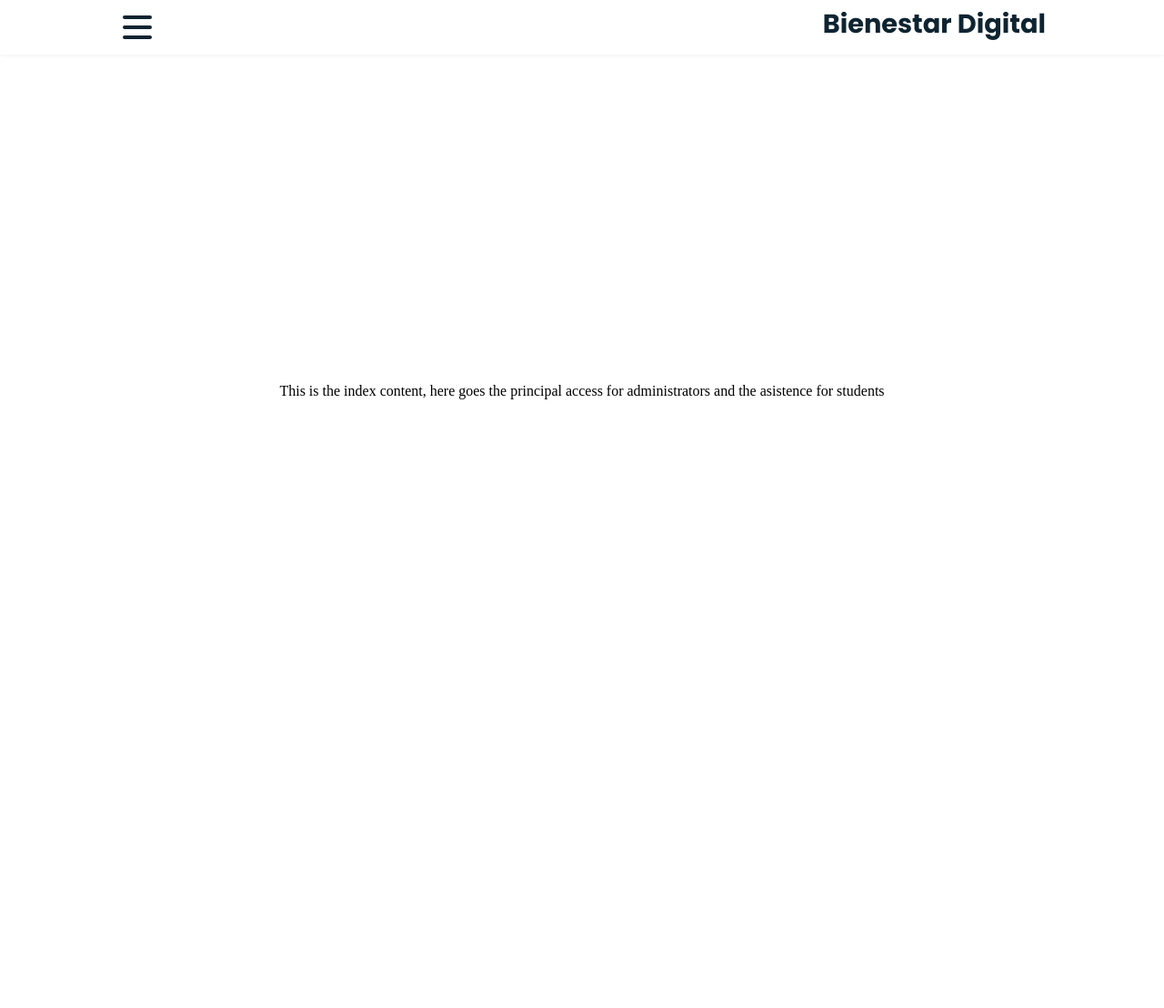
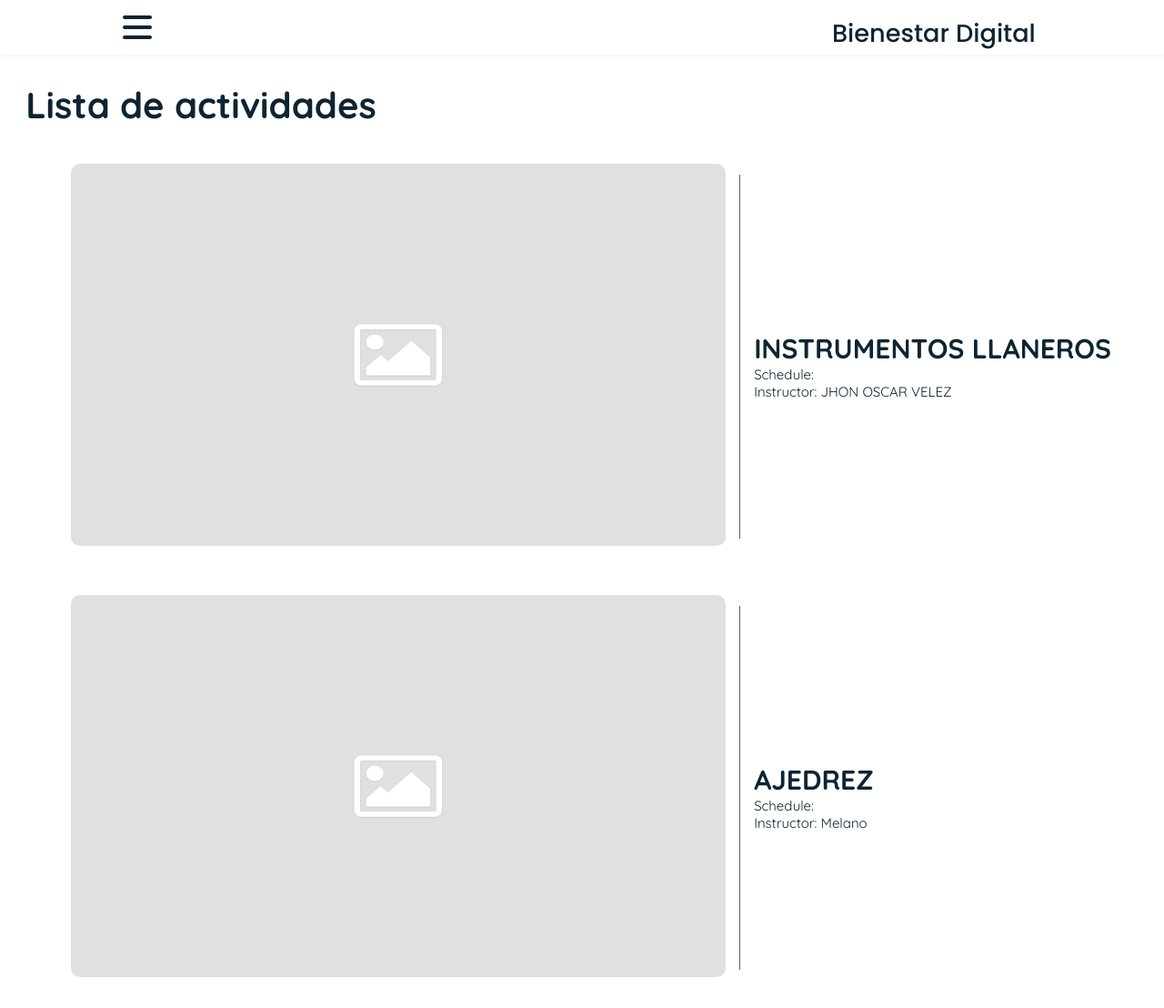
Before and after one commit to Sauloopez/bienestar-digital, a Django app: page / in a window 1280 px wide. Shown: the whole page at 91% size. Before the commit the page ends 439 px from the top, so only its background shows below. Run offline with Django 4.2, Linux system fonts and the light colour scheme; data comes from the database, SQL or seed files in the repository; both versions use the stored data as it was after the commit.

Commit message:
Index information and template setted for show the list of activities
Alter the database, the iamge source is included in a column

```diff
--- a/bienestar_digital/asistence/models.py
+++ b/bienestar_digital/asistence/models.py
@@ -24,6 +24,7 @@ class Activity(models.Model):
     id = models.IntegerField(primary_key=True)
     title = models.CharField(max_length=100)
     instructor = models.CharField(max_length=300)
+    img = models.CharField(max_length=300)
     def __str__(self) -> str:
         return self.title
     pass
--- /dev/null
+++ b/bienestar_digital/home/services.py
@@ -0,0 +1,4 @@
+from asistence.models import Activity, Schedule
+
+def get_activities():
+    return Activity.objects.all()
--- a/bienestar_digital/home/templates/base.html
+++ b/bienestar_digital/home/templates/base.html
@@ -25,10 +25,9 @@
                     <span class="line line3"></span>
                   </div>
                 <div class="logo">
-                  <h1 class="nav_title">Bienestar Digital</h1>
+                  <h1 class="nav_title"><a href="{% url 'index'%}">Bienestar Digital</a></h1>
                 </div>
                 <div class="menu-items">
-                  <li><a href="{% url 'index' %}">Home</a></li>
                   <li><a href="{% url 'mark_asistence' %}">Asistencia</a></li>
                   {% if user.is_authenticated %}
                   <li><a href="{% url 'logout'%}">Log out</a></li>
--- a/bienestar_digital/home/templates/home_index.html
+++ b/bienestar_digital/home/templates/home_index.html
@@ -1,9 +1,23 @@
 {% extends "base.html" %}
 
 {% block content %}
-<div>
-    <div>
-        This is the index content, here goes the principal access for administrators and the asistence for students
-    </div>
-</div>
+<section class="activities">
+    <h1 class="title">Lista de actividades</h1>
+    {% if activities %}
+        {% for activity in activities %}
+            <div class="activity" id="{{activity.id}}">
+                <div class="img-container">
+                    <img src="{{activity.img}}" class="img-activity">
+                </div>
+                <div class="vertical-line"></div>
+                <div class="activity-information">
+                    <h2 class="activity-title">{{activity.title}}</h2>
+                    <p>Schedule:</p>
+                    <table class="schedule" id="{{activity.id}}-schedule"></table>
+                    <p class="instructor-name">Instructor: {{ activity.instructor }}</p>
+                </div>
+            </div>
+        {% endfor %}
+    {% endif %}
+</section>
 {% endblock content %}
--- a/bienestar_digital/home/templates/signup.html
+++ b/bienestar_digital/home/templates/signup.html
@@ -11,7 +11,7 @@
         <form method="post" class="form">
 
             <div class="form_container">
-                <h2 class="form_title" >Registry</h2>
+                <h2 class="form_title" >Registro</h2>
                 {% csrf_token %}
                 <div class="form_group">
                     {{ form.username.label_tag }}
--- a/bienestar_digital/home/views.py
+++ b/bienestar_digital/home/views.py
@@ -3,11 +3,14 @@ from django.shortcuts import render, redirect
 from django.contrib.auth.models import User
 from django.contrib.auth import login, logout, authenticate
 from .customForms import LoginForm, RegistryForm
+from .services import get_activities
 
 # Create your views here.
 
 def index(request):
-    return render(request, 'home_index.html')
+    return render(request, 'home_index.html', {
+        'activities': get_activities()
+    })
 
 
 def signup(request):
--- a/bienestar_digital/static/css/style_home.css
+++ b/bienestar_digital/static/css/style_home.css
@@ -72,7 +72,7 @@ footer{
     padding: 0.7rem;
   }
 
-  .navbar .nav-container a:hover{
+  .navbar .nav-container .menu-items a:hover {
       font-weight: bolder;
   }
 
@@ -137,7 +137,7 @@ footer{
     transform: translate(-150%);
     display: flex;
     flex-direction: column;
-    margin-left: -40px;
+    margin-left: -160px;
     padding-left: 50px;
     transition: transform 0.5s ease-in-out;
     text-align: center;
@@ -154,11 +154,11 @@ footer{
     font-weight: 500;
   }
 
-  .logo {
+  .logo .nav_title a{
     position: absolute;
     top: 5px;
     right: 15px;
-    font-size: 1.2rem;
+    font-size: 1.7rem;
     color: #0e2431;
   }
 
@@ -187,7 +187,7 @@ footer{
     justify-content: center;
     align-items: center;
     margin: auto;
-
+    margin-top: 30px;
 }
 
 .body_login{
@@ -313,3 +313,66 @@ a{
     margin: 0.6em 0 0 0;
     font-weight: 600;
 }
+
+.error{
+  color: rgb(136, 33, 33);
+  font-size: small;
+  font-family: 'Segoe UI', Tahoma, Geneva, Verdana, sans-serif;
+}
+
+.form-control{
+  text-align: center;
+}
+
+.activities{
+  width: 100%;
+}
+
+.title{
+  color: #0e2431;
+  font-family: "Quicksand";
+  font-weight: bold;
+  font-size: 40px;
+  text-align: justify;
+  padding-bottom: 20px;
+}
+
+.activity-title{
+  color: #0e2431;
+  font-family: "Quicksand";
+  font-weight: bold;
+  font-size: 30px;
+  text-align: justify;
+}
+
+.main .activity{
+  display: flex;
+  align-items: center;
+  padding: 20px 30px 30px 50px;
+}
+
+.activities .activity .img-activity {
+  height: 420px;
+  width: 720px;
+  border-radius: 10px;
+}
+
+.activities .activity .activity-information{
+  flex: 1;
+  height: 100%;
+  padding-top: 20px;
+}
+
+.activities .activity .activity-information p{
+  color: #0e2431;
+  font-family: "Quicksand";
+  font-weight: lighter;
+  font-size: 15px;
+}
+
+.vertical-line{
+  border-left: 1px solid #606060;
+  height: 400px;
+  margin-left: 15px;
+  margin-right: 15px;
+}
```
Also changed, not shown: bienestar_digital/home/customForms.py (+5 -5 lines), bienestar_digital/home/templates/login.html (+6 -7 lines), bienestar_digital/asistence/migrations/0007_activity_img.py (added), bienestar_digital/asistence/migrations/0008_remove_activity_img.py (added), bienestar_digital/asistence/migrations/0009_activity_img.py (added), bienestar_digital/asistence/migrations/0010_remove_activity_img.py (added), bienestar_digital/asistence/migrations/0011_activity_img.py (added), bienestar_digital/db.sqlite3, bienestar_digital/static/img/img.png (added).
